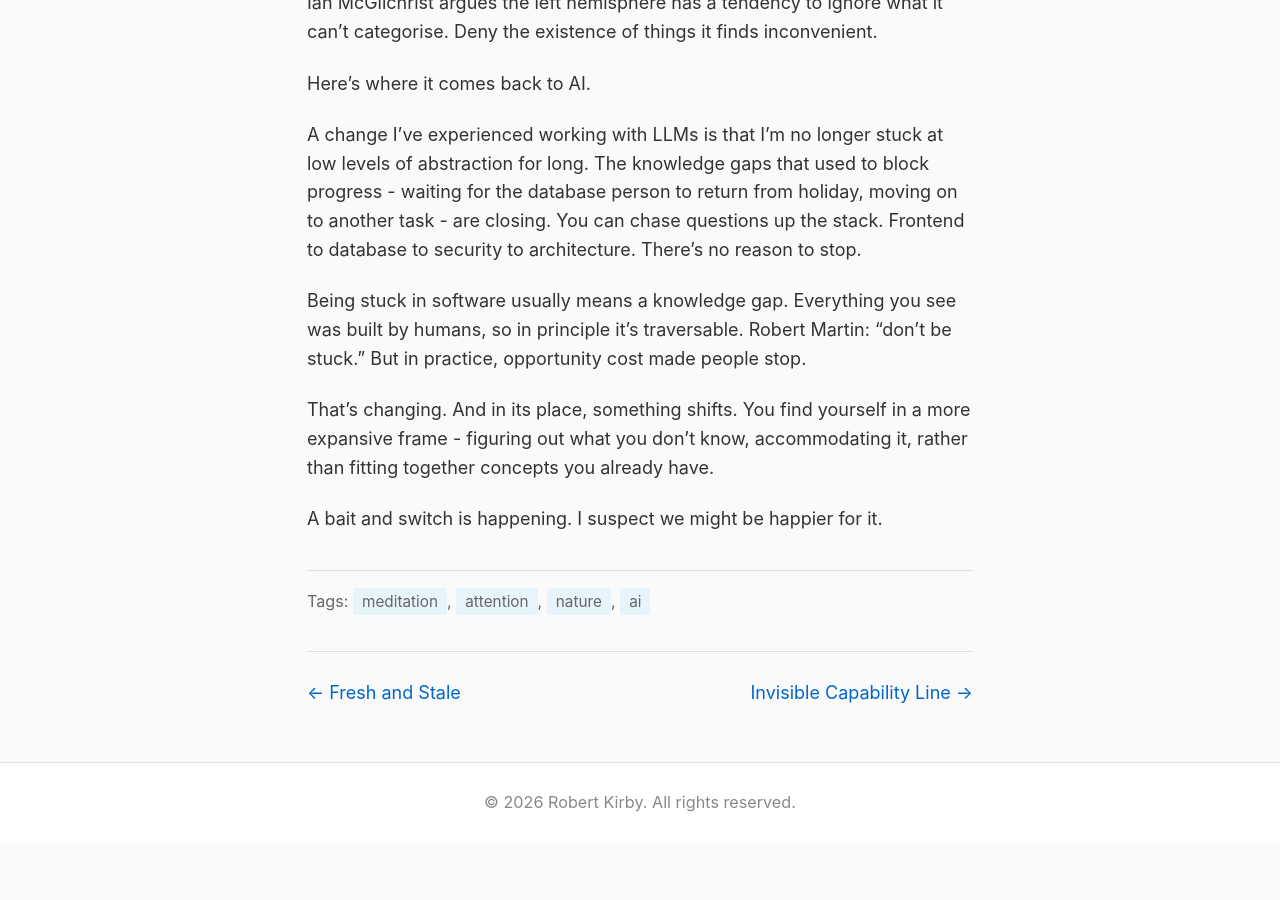
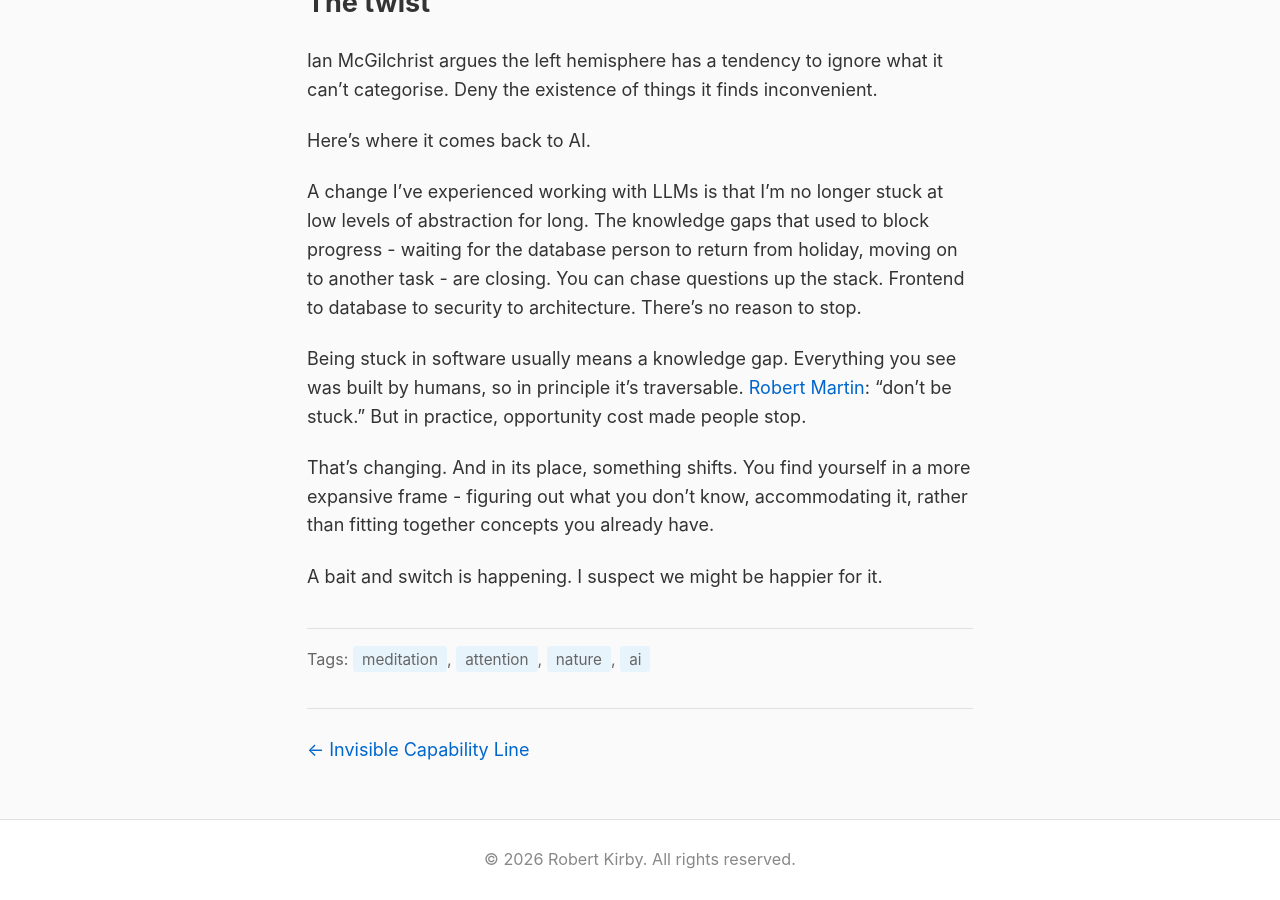
Before and after one commit to rob137/rob137.github.io, a Jekyll site: the page built from _posts/2026-01-05-field-recording.md, in a window 1280 px wide and 900 px high, scrolled down 1863 px. Built offline with Jekyll 4.4.1, drawn with Linux system fonts in a browser that asks for light colours; before the commit the page ends 2706 px from its top, so only the background shows below that; some of the changed lines change nothing that is shown; some of the changed text lies outside the part shown.

Commit message:
Update Field Recording: date to Jan 5, add Wikipedia links, link to Voice-First

```diff
--- a/_posts/2026-01-04-field-recording.md
+++ b/_posts/2026-01-05-field-recording.md
@@ -1,12 +1,12 @@
 ---
 layout: post
 title: "Field Recording"
-date: 2026-01-04 20:45:00 +0000
+date: 2026-01-05 07:00:00 +0000
 tags: [meditation, attention, nature, ai]
 excerpt: "Left hemisphere bait, right hemisphere activity. A pattern that keeps appearing."
 ---
 
-A follow-up to [Fresh and Stale](/2026/01/04/fresh-and-stale/), though not about AI. At least not at first.
+I've been exploring [field recording](https://en.wikipedia.org/wiki/Field_recording) as I go deeper into [speech to text as a medium](/2026/01/02/voice-first-the-future-of-talking-to-machines/#the-setup). A follow-up to [Fresh and Stale](/2026/01/04/fresh-and-stale/), though not about AI. At least not at first.
 
 ## Bird watching
 
@@ -42,7 +42,7 @@
 
 A change I've experienced working with LLMs is that I'm no longer stuck at low levels of abstraction for long. The knowledge gaps that used to block progress - waiting for the database person to return from holiday, moving on to another task - are closing. You can chase questions up the stack. Frontend to database to security to architecture. There's no reason to stop.
 
-Being stuck in software usually means a knowledge gap. Everything you see was built by humans, so in principle it's traversable. Robert Martin: "don't be stuck." But in practice, opportunity cost made people stop.
+Being stuck in software usually means a knowledge gap. Everything you see was built by humans, so in principle it's traversable. [Robert Martin](https://en.wikipedia.org/wiki/Robert_C._Martin): "don't be stuck." But in practice, opportunity cost made people stop.
 
 That's changing. And in its place, something shifts. You find yourself in a more expansive frame - figuring out what you don't know, accommodating it, rather than fitting together concepts you already have.
 
```
